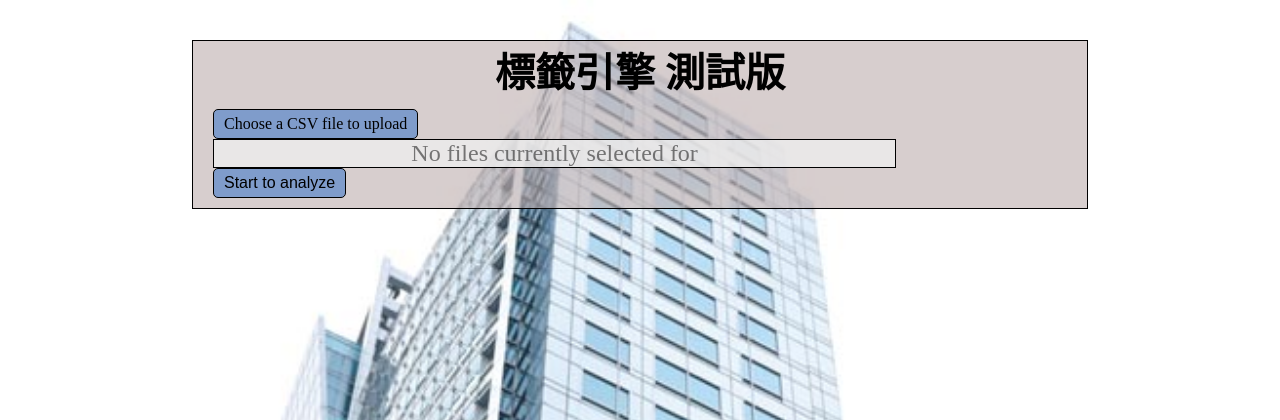
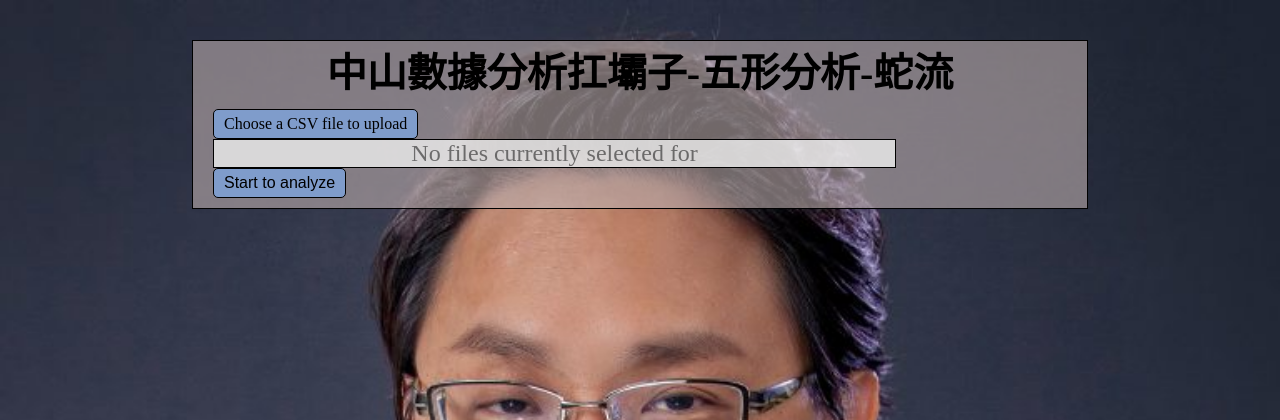
Before and after one commit to ritalinyutzu/Data-Science-Project, a Flask app: template Transformers - CKIP/deployment/templates/index.html in a window 1280 px wide. Shown: the top 420 px of the page. Run offline with Flask 2, Linux system fonts and the light colour scheme; the template is opened without the code that fills it, so the values that code supplies are empty; parts of the project's set-up code (start-up, migrations or seed data) failed here and were passed over.

Commit message:
snake is the best!

```diff
--- a/Transformers - CKIP/deployment/templates/index.html
+++ b/Transformers - CKIP/deployment/templates/index.html
@@ -10,7 +10,7 @@
     <body>
         <form>
             <div class="header">
-                <p>標籤引擎 測試版</p>
+                <p>中山數據分析扛壩子-五形分析-蛇流</p>
             </div>
 
             <div class="con1">
```
Also changed, not shown: Transformers - CKIP/deployment/static/image/snake.jpeg, 4 other files.
